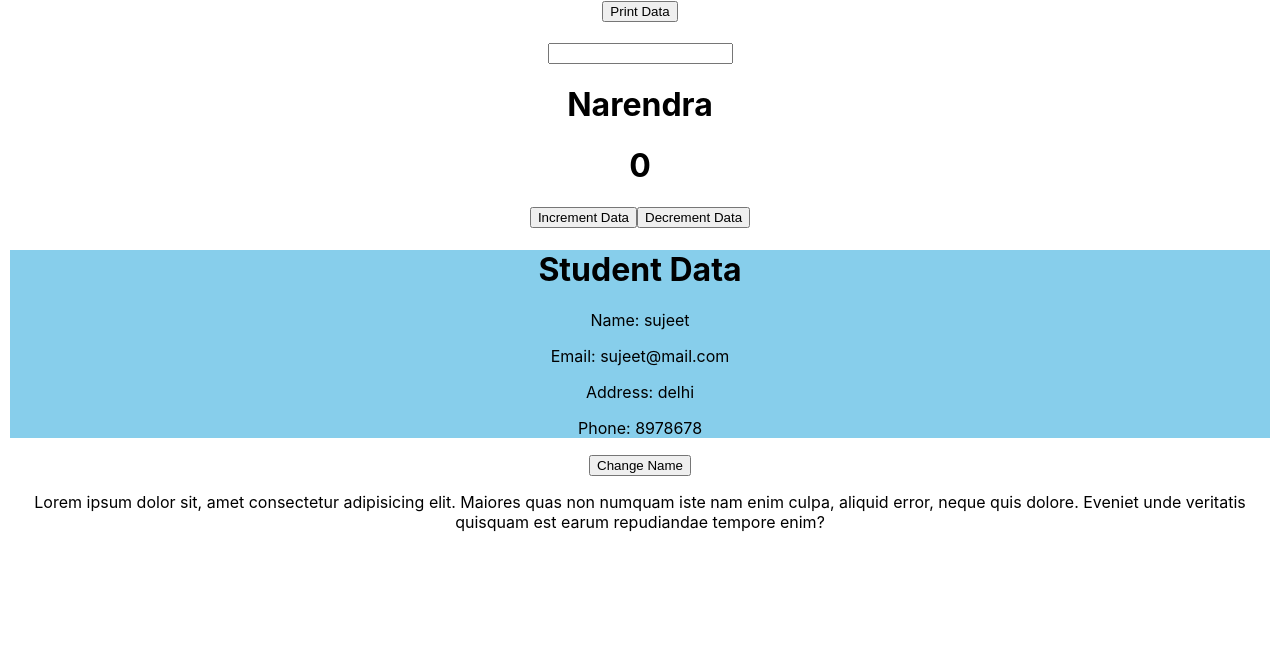
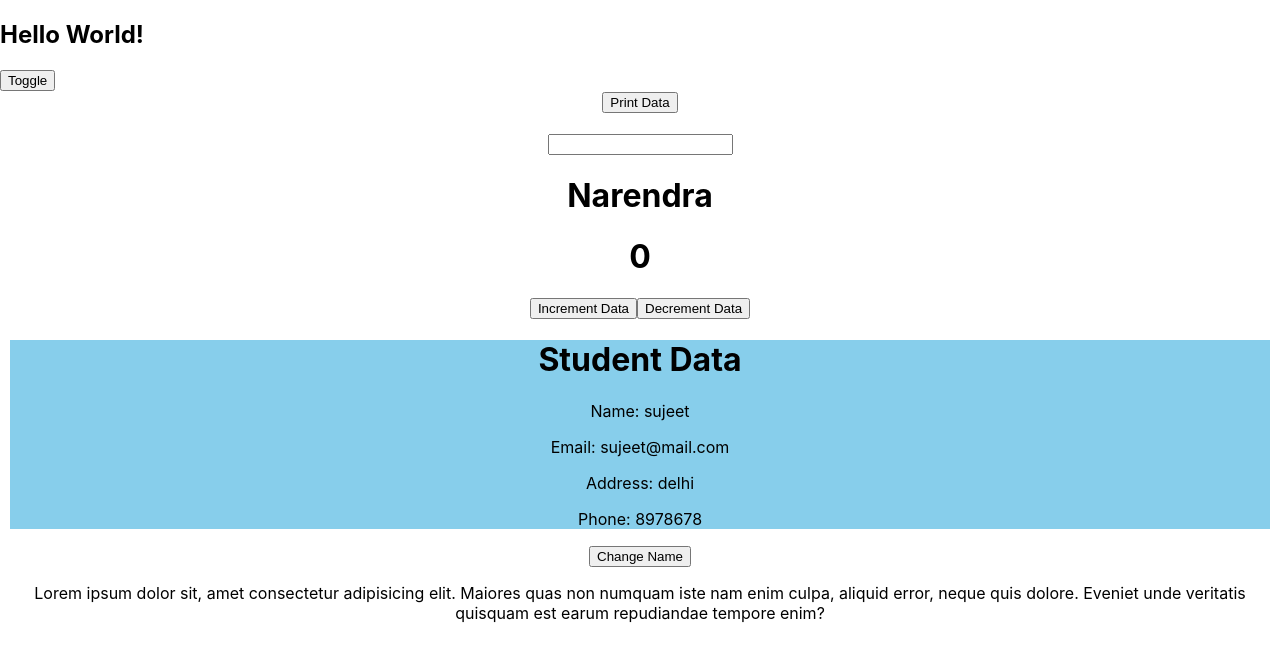
Before and after one commit to singhsujeet772/raect_tut, a React (Create React App) app: page / in a window 1280 px wide. Shown: the top 662 px of the page. Built offline with nearby package versions, Linux system fonts and the light colour scheme.

Commit message:
Hide Show functionality

```diff
--- /dev/null
+++ b/src/Hideshow.js
@@ -0,0 +1,17 @@
+import { useState } from "react";
+
+function Hideshow(){
+    const [status,setStatus] = useState(true);
+    return(
+        <div class="hideshow">
+            {
+                status ? <h2>Hello World!</h2> : null
+            }
+            {/* <button onClick={()=>setStatus(false)}>Hide</button>
+            <button onClick={()=>setStatus(true)}>Show</button> */}
+            <button onClick={()=>setStatus(!status)}>Toggle</button>
+        </div>
+    )
+}
+
+export default Hideshow;
--- a/src/index.js
+++ b/src/index.js
@@ -3,10 +3,12 @@ import ReactDOM from 'react-dom/client';
 import './index.css';
 import App from './App';
 import reportWebVitals from './reportWebVitals';
+import Hideshow from './Hideshow.js';
 
 const root = ReactDOM.createRoot(document.getElementById('root'));
 root.render(
   <React.StrictMode>
+    <Hideshow />
     <App />
   </React.StrictMode>
 );
```
